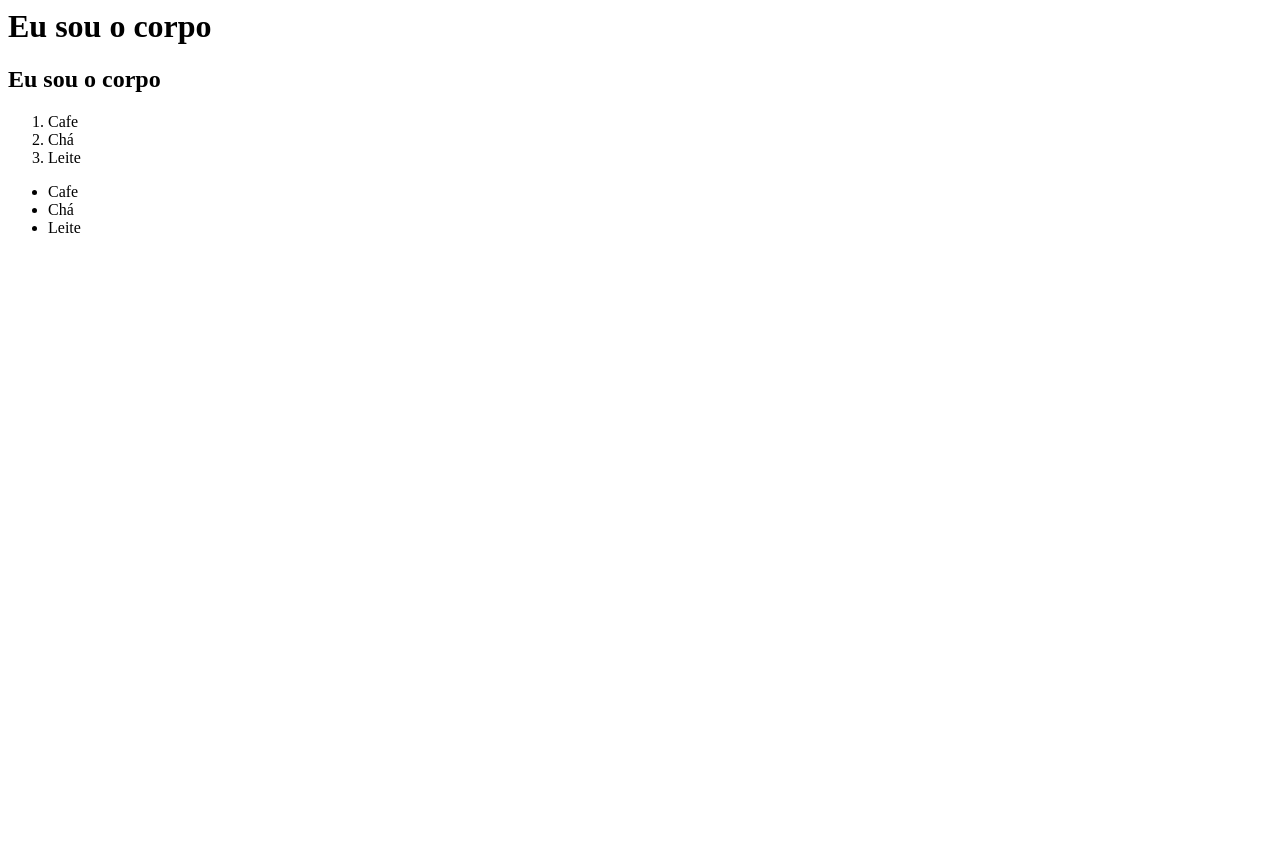
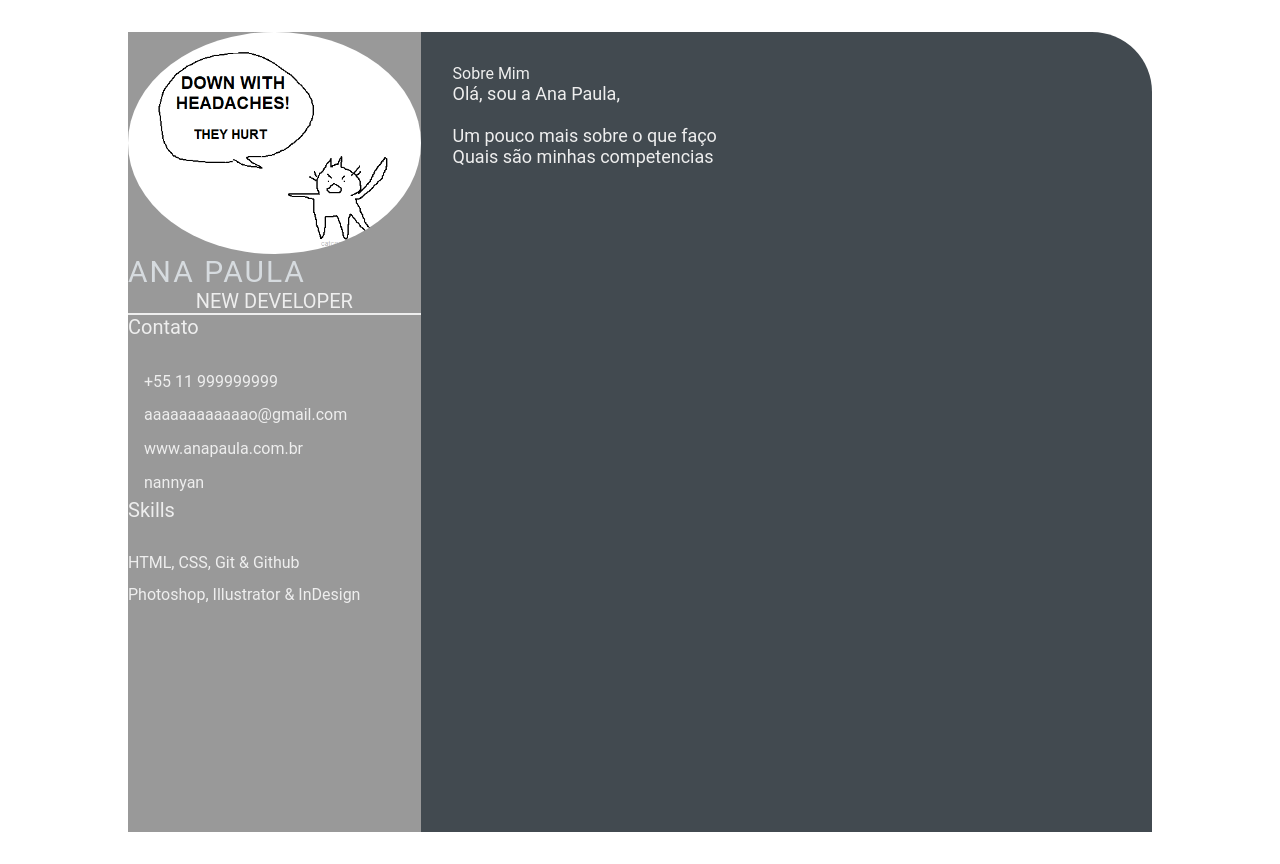
Before and after one commit to nannyan/devweekgit.github.io, a plain HTML site: page index.html in a window 1280 px wide. Before the commit the page ends 800 px from the top, so only its background shows below. Drawn offline with Linux system fonts and the light colour scheme.

Commit message:
feature: add index.html and style.css (#2)

```diff
--- a/index.html
+++ b/index.html
@@ -1,21 +1,51 @@
-<html>
-    <head>
-        <title>
-            Olá, eu sou a cabeça
-        </title>
-    </head>
-    <body>
-        <h1>Eu sou o corpo</h1>
-        <h2>Eu sou o corpo</h2>
-    </body>
-    <ol>
-        <li>Cafe</li>
-        <li>Chá</li>
-        <li>Leite</li>
-    </ol>
-    <ul>
-        <li>Cafe</li>
-        <li>Chá</li>
-        <li>Leite</li>
-    </ul>
+<html lang="en">
+<head>
+    <meta charset="UTF-8">
+    <meta http-equiv="X-UA-Compatible" content="IE=edge">
+    <meta name="viewport" content="width=device-width, initial-scale=1.0">
+    <title>Ana Paula CV</title>
+    <link rel="stylesheet" href="style.css">
+</head>
+<body>
+    <main class="resume-contents">
+        <section class="left-section">
+            <section class="left-section-content">
+                <div class="profile">
+                    <img class="profile-image" src="img/profile-image.png" alt="Profile image">
+                    <p class="name">Ana Paula </p>
+                    <p class="profession">New Developer</p>
+                </div>
+                <div class="contact-info">
+                    <p class="left-title">Contato</p>
+                    <ul>
+                        <li><i class="fa fa-phone"></i>+55 11 999999999</li>
+                        <li><i class="fa fa-envelope"></i>aaaaaaaaaaaao@gmail.com</li>
+                        <li><i class="fa fa-globe"></i>www.anapaula.com.br</li>
+                        <li><i class="fa fa-github"></i>nannyan</li>
+                    </ul>
+                </div>
+                <div class="skills">
+                    <p class="left-title">Skills</p>
+                    <ul>
+                        <li><p>HTML, CSS, Git & Github</p></li>
+                        <li><p>Photoshop, Illustrator & InDesign</p></li>
+                    </ul>
+                </div>
+            </section>
+        </section>
+        <section class="right-section">
+            <div class="right-section-contents">
+                <section class="about gap">
+                    <div class="right-title">Sobre Mim</div>
+                    <p class="about-me-contents">
+                        Olá, sou a Ana Paula, <br>
+                        <br>Um pouco mais sobre o que faço
+                        <br>Quais são minhas competencias
+                    </p>
+                </section>
+            </div>
+        </section>
+    </section>
+    </main>
+</body>
 </html>
--- /dev/null
+++ b/style.css
@@ -0,0 +1,103 @@
+* {
+    margin: 0;
+    padding: 0;
+    box-sizing: border-box;
+    list-style: none;
+    font-family: 'Roboto', sans-serif;
+}
+
+.resume-contents {
+    min-height: 100vh;
+    width: 80%;
+    margin: 2rem auto;
+    display: grid;
+    grid-template-columns: repeat(7, 1fr);
+}
+
+.left-section {
+    grid-column: span 2;
+    height: 100%;
+    background-color: #999999;
+}
+
+.right-section {
+    grid-column: span 5;
+    height: 100%;
+    background-color: #424a50;
+    border-radius: 0px 60px 0px 0px;
+}
+
+.left-section-contents{
+    padding: 2rem 2rem;
+}
+
+.profile {
+    width: 100%;
+    border-bottom: 2px solid #eeeeee;
+}
+
+.profile .profile-image {
+    width: 100%;
+    border-radius: 100%;
+}
+
+.name {
+    color: #D6DBDF;
+    font-size: 30px;
+    letter-spacing: 2px;
+    text-transform: uppercase;
+}
+
+.profession {
+    color: #eeeeee;
+    font-size: 20px;
+    text-transform: uppercase;
+    text-align: center;
+}
+
+/* .contact-info { border-bottom: 2px solid #1B2631; } */
+.left-title {
+    color: #eeeeee;
+    font-size: 20px;
+}
+
+.contact-info ul {
+    padding-top: 1.5rem;
+}
+
+.contact-info ul li,
+.references ul li {
+    padding: .4rem 0;
+    color: #eeeeee;
+}
+
+.contact-info ul li i,
+.references ul li i {
+    padding-right: 1rem;
+    font-size: 18px;
+    color: #eeeeee;
+}
+
+.skills ul {
+    padding-top: 1.5rem;
+}
+.skills ul li p {
+    padding: .4rem 0;
+    color: #eeeeee;
+}
+
+.right-section-contents {
+    padding: 2rem 2rem;
+}
+
+.right-title {
+    color: #eeeeee;
+}
+
+.gap {
+    padding-bottom: 2rem;
+}
+.about-me-contents {
+    font-size: 18px;
+    color: #eeeeee;
+}
```
Also changed, not shown: img/profile-image.png (added).
